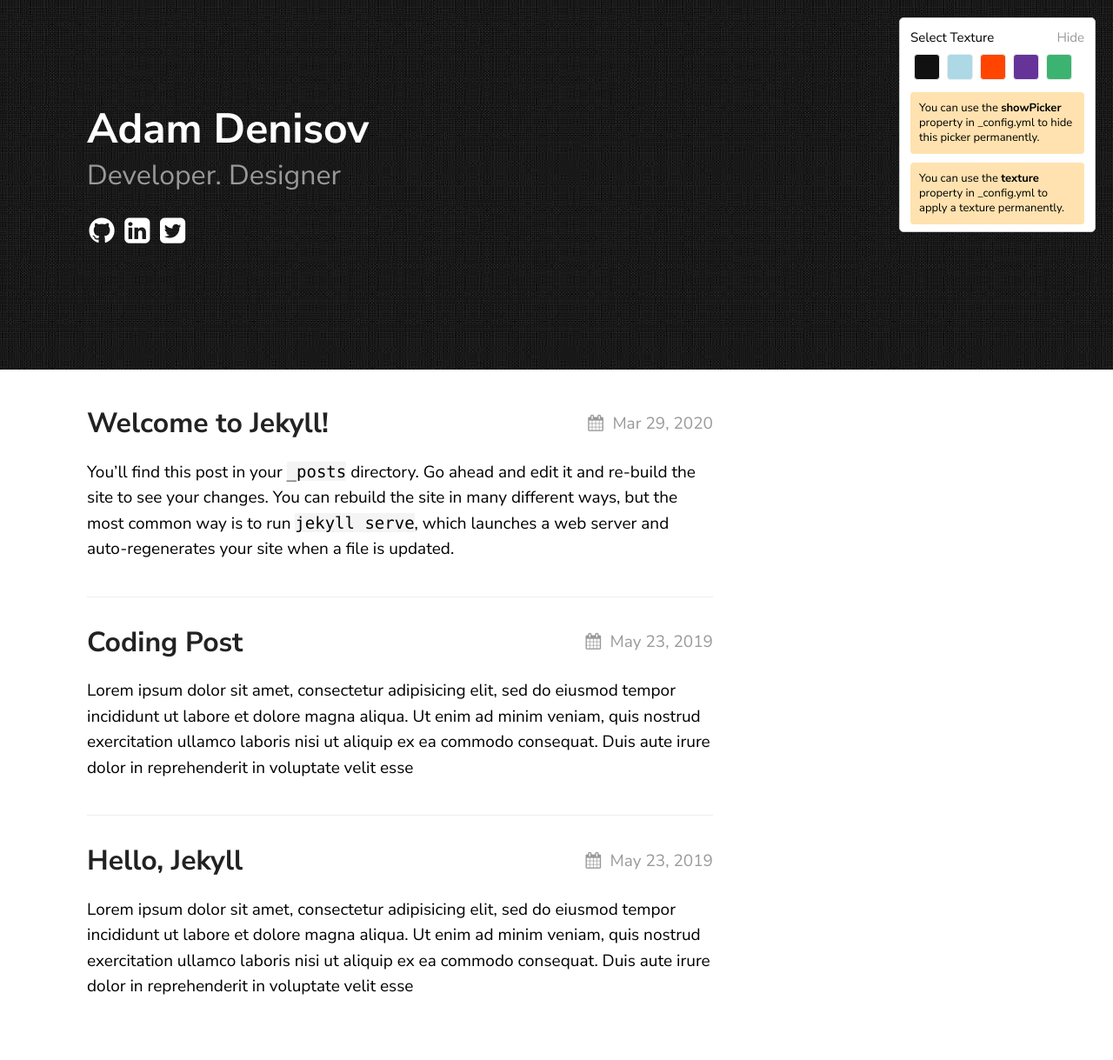
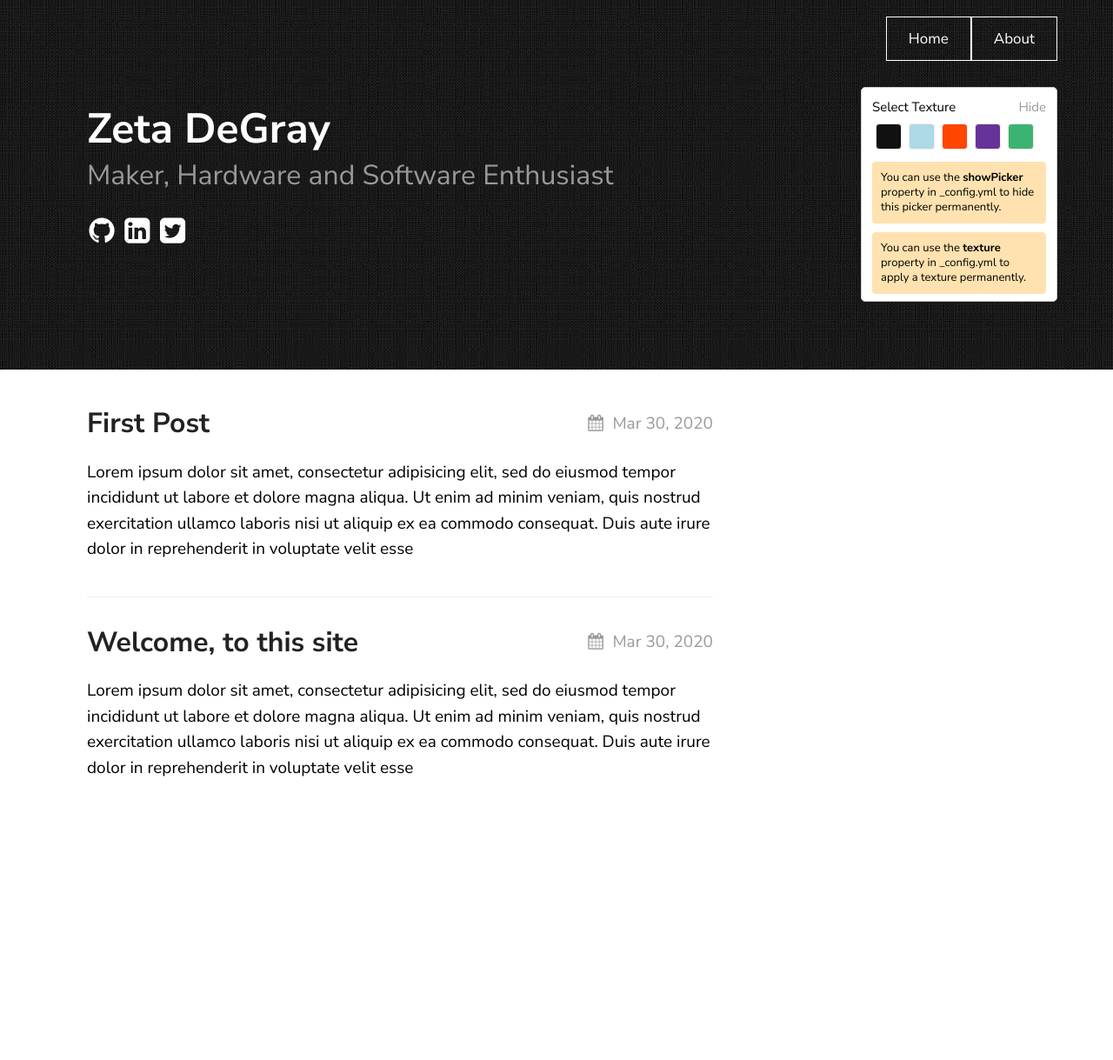
Before and after one commit to oksigenasu/oksigenasu.github.io, a Jekyll site: the page built from index.md, in a window 1280 px wide. Shown: the whole page at 87% size. Built offline with Jekyll 4.4.1, drawn with Linux system fonts in a browser that asks for light colours; after the commit the page ends 967 px from its top, so only the background shows below that.

Commit message:
Setting Theme Accordingly
change title and handle,add few post

```diff
--- a/_config.yml
+++ b/_config.yml
@@ -2,9 +2,7 @@ title: Texture Theme
 author: GitHub User
 email: your-email@domain.com
 description: > # this means to ignore newlines until "show_exerpts:"
-  Write an awesome description for your new site here. You can edit this
-  line in _config.yml. It will appear in your document head meta (for
-  Google search results) and in your feed.xml site description.
+  My development website.  i'll do my best to keep it posted.  About hardware making and software development
 show_excerpts: true # set to true to show excerpts on the homepage
 #baseurl: /texture
 
@@ -15,18 +13,18 @@ sass:
 
 permalink: /posts/:title/
 texture:
-  title: Adam Denisov
-  tagline: Developer. Designer
+  title: Zeta DeGray
+  tagline: Maker, Hardware and Software Enthusiast
   date_format: "%b %-d, %Y"
   style: black
-  showNav: false
+  showNav: true
   showPicker: true
 
   # generate social links in footer
   social_links:
-    twitter: thelehhman
-    github:  thelehhman
-    linkedIn: in/thelehhman
+    twitter: notsigenasu
+    github:  oksigenasu
+    linkedIn: in/oksigenasu
     rss: rss
 
 
--- a/_posts/2020-03-29-welcome-to-jekyll.markdown
+++ /dev/null
@@ -1,25 +0,0 @@
----
-layout: post
-title:  "Welcome to Jekyll!"
-date:   2020-03-29 13:41:21 +0700
-categories: jekyll update
----
-You’ll find this post in your `_posts` directory. Go ahead and edit it and re-build the site to see your changes. You can rebuild the site in many different ways, but the most common way is to run `jekyll serve`, which launches a web server and auto-regenerates your site when a file is updated.
-
-To add new posts, simply add a file in the `_posts` directory that follows the convention `YYYY-MM-DD-name-of-post.ext` and includes the necessary front matter. Take a look at the source for this post to get an idea about how it works.
-
-Jekyll also offers powerful support for code snippets:
-
-{% highlight ruby %}
-def print_hi(name)
-  puts "Hi, #{name}"
-end
-print_hi('Tom')
-#=> prints 'Hi, Tom' to STDOUT.
-{% endhighlight %}
-
-Check out the [Jekyll docs][jekyll-docs] for more info on how to get the most out of Jekyll. File all bugs/feature requests at [Jekyll’s GitHub repo][jekyll-gh]. If you have questions, you can ask them on [Jekyll Talk][jekyll-talk].
-
-[jekyll-docs]: https://jekyllrb.com/docs/home
-[jekyll-gh]:   https://github.com/jekyll/jekyll
-[jekyll-talk]: https://talk.jekyllrb.com/
--- a/_posts/2019-06-30-coding-post.markdown
+++ b/_posts/2020-03-30-first-post.markdown
@@ -1,9 +1,9 @@
 ---
 layout: post
-title:  "Coding Post"
+title:  "First Post"
 description: An example post which shows code rendering.
-date:   2019-05-23 21:03:36 +0530
-categories: Javascript NodeJS
+date:   2020-03-30 10:15:36 +0530
+categories: test Javascript NodeJS
 ---
 Lorem ipsum dolor sit amet, consectetur adipisicing elit, sed do eiusmod tempor incididunt ut labore et dolore magna aliqua. Ut enim ad minim veniam, quis nostrud exercitation ullamco laboris nisi ut aliquip ex ea commodo consequat. Duis aute irure dolor in reprehenderit in voluptate velit esse
 
```
Also changed, not shown: _posts/2019-05-23-welcome-to-jekyll.markdown (deleted, +0 -14 lines), _posts/2020-03-30-welcome-to-my-site.markdown (added, +10 -0 lines).
